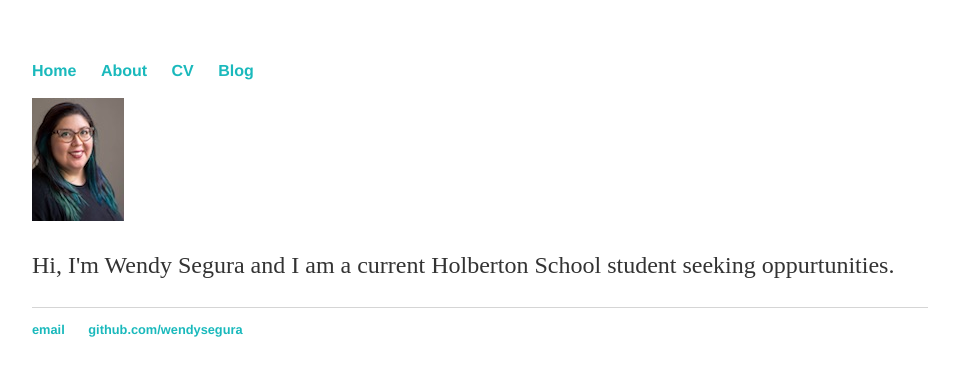
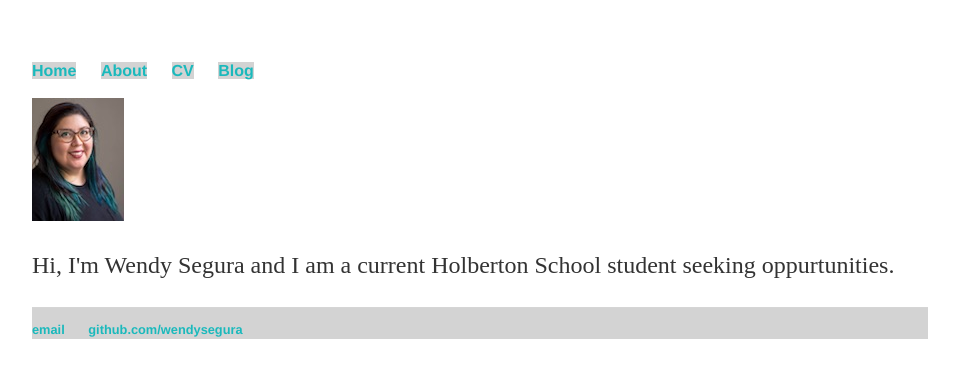
Before and after one commit to feliciahsieh/wendysegura.github.io, a Jekyll site: the page built from index.html, in a window 1280 px wide. Shown: the top 378 px of the page, without its empty margins (160-1119 px from the left). Built offline with Jekyll 4.4.1, drawn with Linux system fonts in a browser that asks for light colours.

Commit message:
Update main.css

```diff
--- a/css/main.css
+++ b/css/main.css
@@ -1,6 +1,6 @@
 body { margin: 60px auto; width: 70%;}
 
-a { text-decoration: none; color: #1ab9bc; }
+a { text-decoration: none; color: #1ab9bc; background-color: lightgrey;}
 a:hover { text-decoration: underline; }
 
 p, ul { font-size: 1.5em; line-height: 1.4em; color: #333; }
@@ -14,7 +14,7 @@ h4 { font-size: 1.9em; }
 nav ul, footer ul { font-size: 1em; font-family: 'Helvetica', 'Arial', 'Sans-Serif'; padding: 0px; list-style: none; font-weight: bold; }
 nav ul li, footer ul li { display: inline; margin-right: 20px; }
 
-footer { border-top: 1px solid #d5d5d5; font-size: .8em; }
+footer { border-top: 1px solid #d5d5d5; font-size: .8em; background-color: lightgrey;}
 
 /* Blog */
 ul.posts { margin: 20px auto 40px; font-size: 1.5em; }
```
